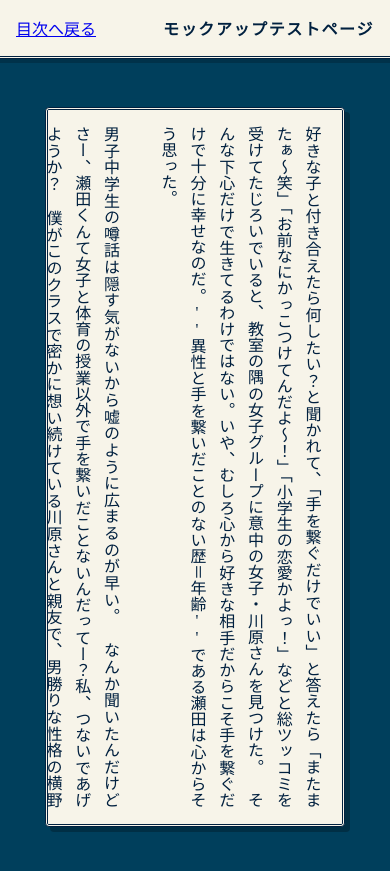
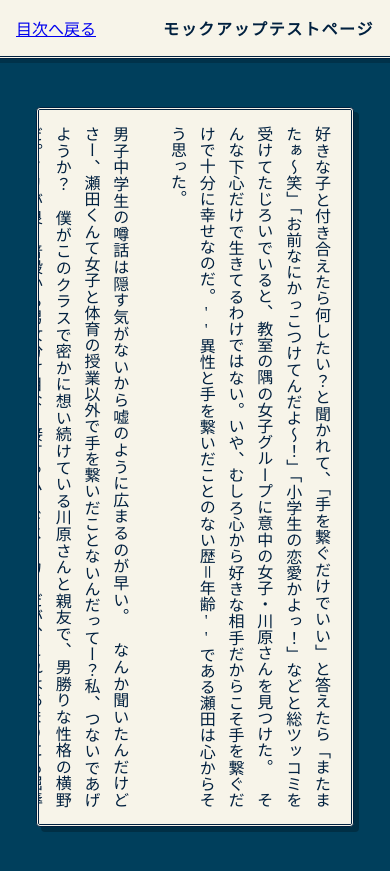
Before and after one commit to REMriaTV/HandtoHand, a Jekyll site: the page built from docs/manuscript/test-manuscript.md, in a window 390 px wide and 900 px high. Shown: the top 871 px of the window. Built offline with Jekyll 4.4.1, drawn with Linux system fonts in a browser that asks for light colours.

Commit message:
カード幅を80→85%に変更

```diff
--- a/docs/assets/css/story.css
+++ b/docs/assets/css/story.css
@@ -114,7 +114,7 @@ html, body {
 
     .story-main p {
         /* ★50%だと効果あり。60%ではどうか */
-        width: 80% !important;
+        width: 85% !important;
 
         /* 中央寄せ */
         margin: 0 auto;
```
